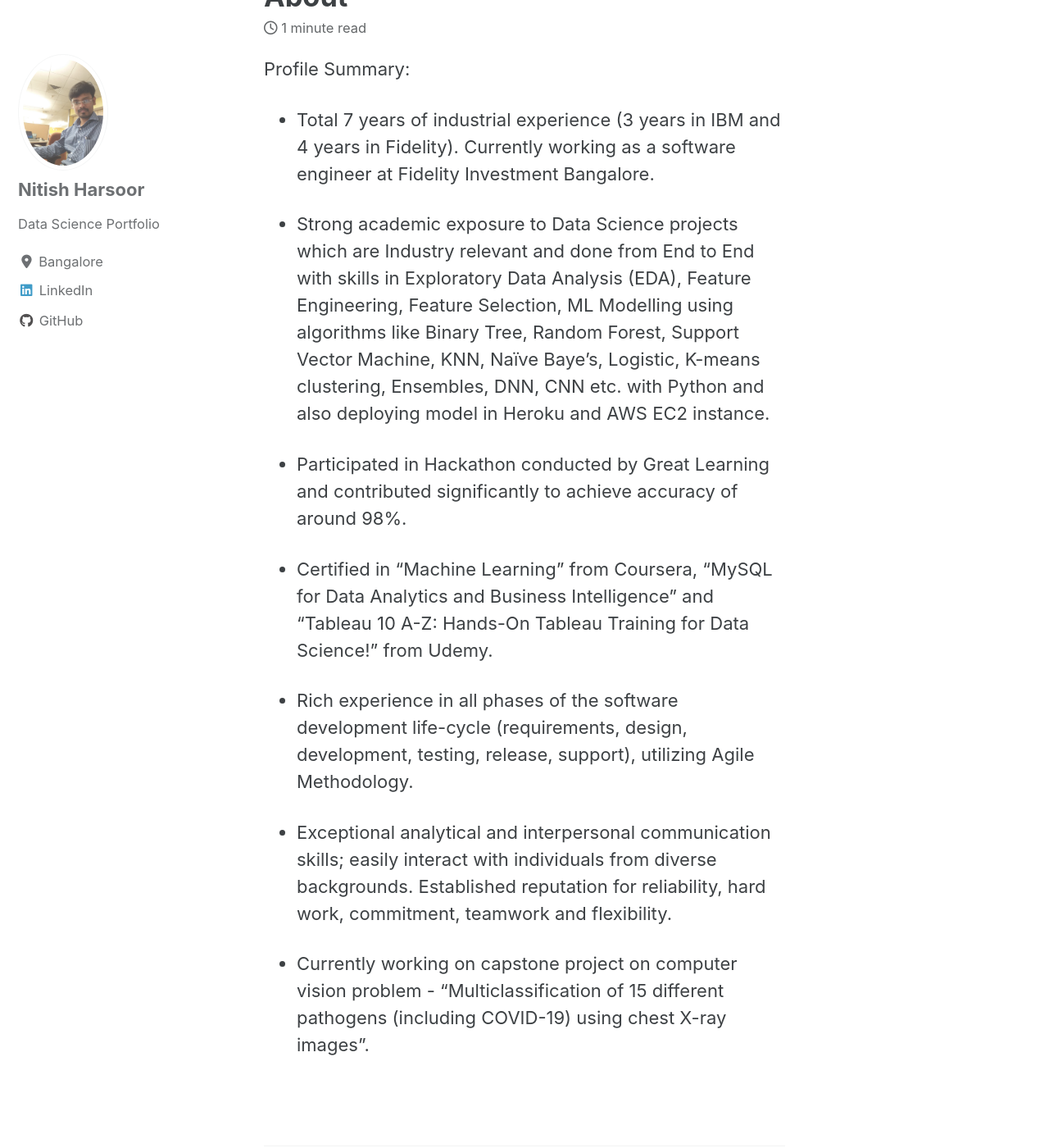
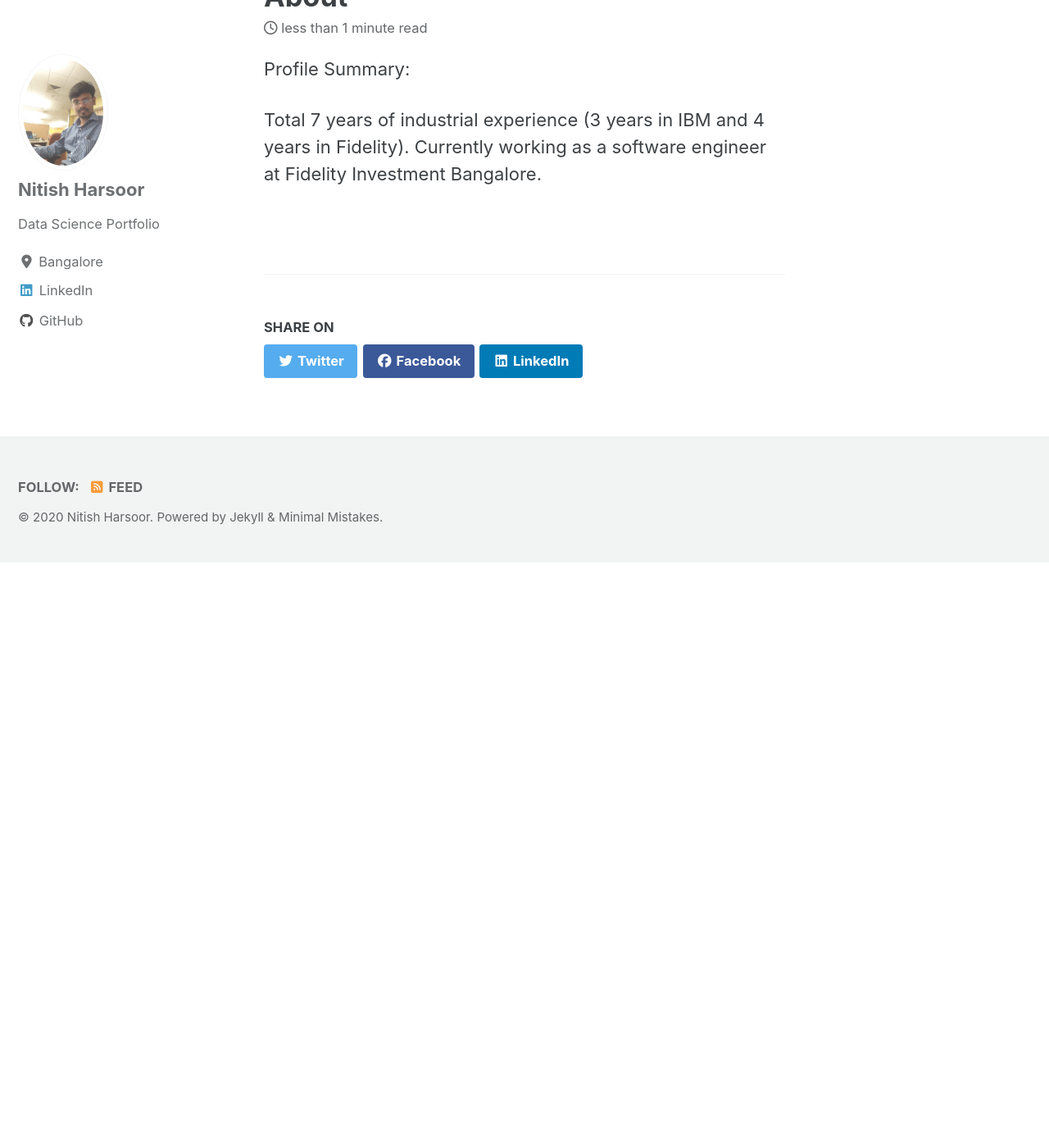
Before and after one commit to nitishkmr005/nitishkmr005.github.io, a Jekyll site: the page built from _pages/about.md, in a window 1280 px wide and 1400 px high, scrolled down 1883 px. Shown: the whole window at 82% size. Built offline with Jekyll 4.4.1, drawn with Linux system fonts in a browser that asks for light colours; cached includes are drawn as plain includes; nearby versions of some CDN libraries; after the commit the page ends 2569 px from its top, so only the background shows below that.

Commit message:
new changes

```diff
--- a/_config.yml
+++ b/_config.yml
@@ -293,13 +293,3 @@
       comments: # true
       share: true
       related: true
-
-gallery:
-  - url: /assets/images/cert1.jpg
-    image_path: /assets/images/cert1th.jpg
-    alt: "placeholder image 1"
-    title: "Tableau 10 A-Z: Hands-On Tableau Training for Data Science!"
-  - url: /assets/images/cert2.jpg
-    image_path: /assets/images/cert2th.jpg
-    alt: "placeholder image 2"
-    title: "MySQL for Data Analytics and Business Intelligence"
--- a/_pages/about.md
+++ b/_pages/about.md
@@ -6,16 +6,4 @@
 ---
 Profile Summary:
 
-* Total 7 years of industrial experience (3 years in IBM and 4 years in Fidelity). Currently working as a software engineer at Fidelity Investment Bangalore.
-
-* Strong academic exposure to Data Science projects which are Industry relevant and done from End to End with skills in Exploratory Data Analysis (EDA), Feature Engineering, Feature Selection, ML Modelling using algorithms like Binary Tree, Random Forest, Support Vector Machine, KNN, Naïve Baye’s, Logistic, K-means clustering, Ensembles, DNN, CNN etc. with Python and also deploying model in Heroku and AWS EC2 instance.
-
-* Participated in Hackathon conducted by Great Learning and contributed significantly to achieve accuracy of around 98%.
-
-* Certified in “Machine Learning” from Coursera, “MySQL for Data Analytics and Business Intelligence” and “Tableau 10 A-Z: Hands-On Tableau Training for Data Science!” from Udemy.
-
-* Rich experience in all phases of the software development life-cycle (requirements, design, development, testing, release, support), utilizing Agile Methodology.
-
-* Exceptional analytical and interpersonal communication skills; easily interact with individuals from diverse backgrounds. Established reputation for reliability, hard work, commitment, teamwork and flexibility.
-
-* Currently working on capstone project on computer vision problem - “Multiclassification of 15 different pathogens (including COVID-19) using chest X-ray images”.
+Total 7 years of industrial experience (3 years in IBM and 4 years in Fidelity). Currently working as a software engineer at Fidelity Investment Bangalore.
```
Also changed, not shown: _pages/mycertifications.md (+9 -0 lines).
